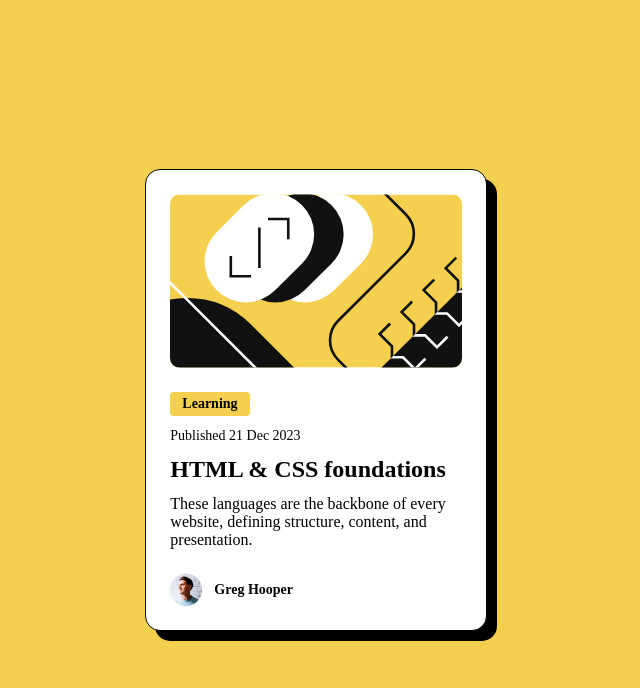
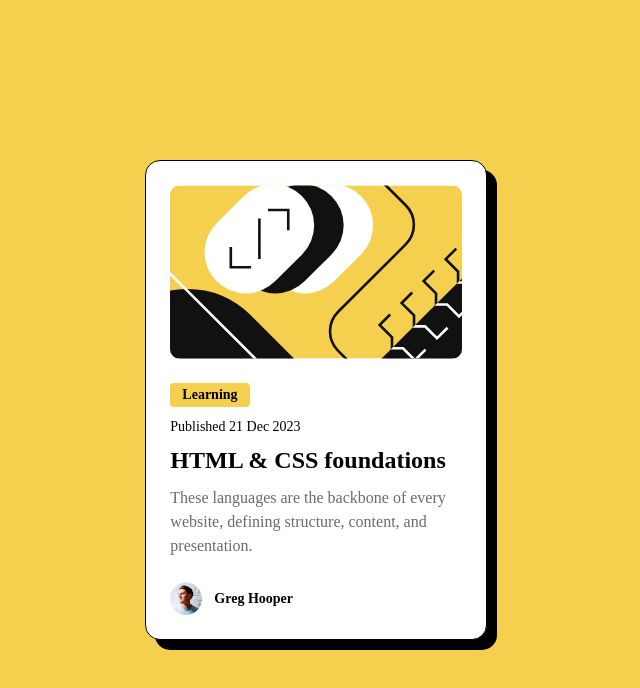
Before and after one commit to NullCoffeeException-Frontend-Mentor/blog-preview-card, a plain HTML site: page index.html in a window 1280 px wide. Shown: the whole page, without its empty margins (324-964 px from the left). Drawn offline with Linux system fonts and the light colour scheme.

Commit message:
fix: 글자 수정

```diff
--- a/style.css
+++ b/style.css
@@ -69,6 +69,8 @@ main {
 
 .card__content-description {
     font-size: 1.6rem;
+    color: hsl(0, 0%, 42%);
+    line-height: 1.5;
 }
 
 .card__account {
```
